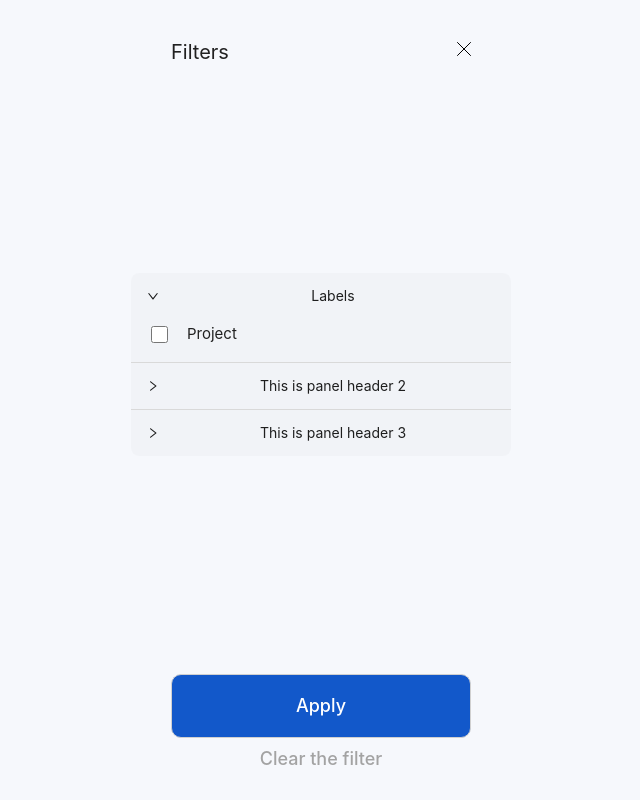
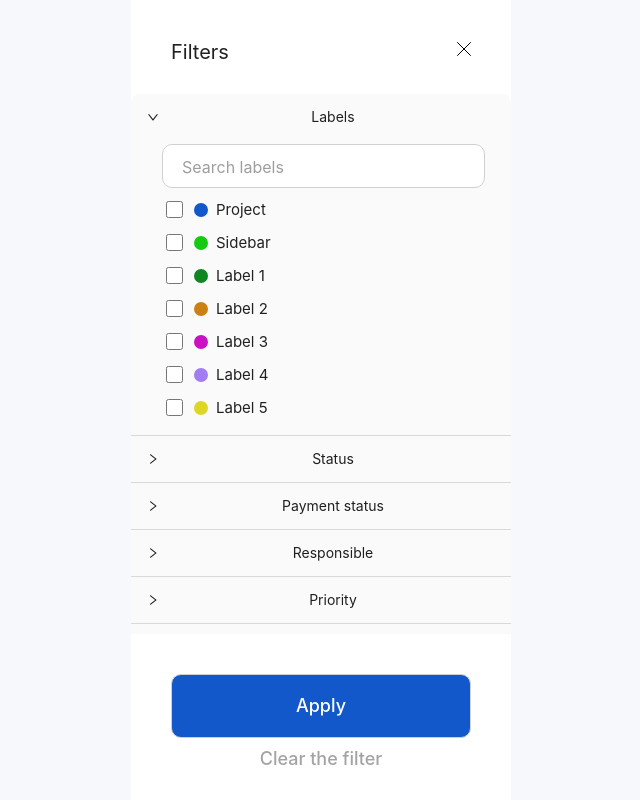
Before and after one commit to Cherkasant/khanukova, a React (Create React App) app: page / in a window 1280 px wide. Shown: the whole page, without its empty margins (319-959 px from the left). Built offline with nearby package versions, Linux system fonts and the light colour scheme; what apisauce would draw is missing.

Commit message:
edit FilterPanel(не сливать)

```diff
--- a/src/Components/Checkbox/Checkbox.module.css
+++ b/src/Components/Checkbox/Checkbox.module.css
@@ -17,3 +17,29 @@
   line-height: 18px;
   color: #212121;
 }
+.icon{
+  width: 14px;
+  height: 14px;
+  border-radius: 50%;
+}
+.blue{
+  background-color: #1258CA;
+}
+.lime{
+  background-color: #16CA12;
+}
+.green{
+  background-color: #0F8622;
+}
+.orange{
+  background-color: #CA8012;
+}
+.pink{
+  background-color: #CA12C3;
+}
+.purple{
+  background-color: #A27CF2;
+}
+.yellow{
+  background-color: #DDD625;
+}
--- a/src/Components/Checkbox/Checkbox.tsx
+++ b/src/Components/Checkbox/Checkbox.tsx
@@ -1,19 +1,28 @@
 import React, { FC } from "react";
 import styles from "./Checkbox.module.css";
+import classNames from "classnames";
 
+export enum IconColor {
+  Blue = "blue",
+  Lime = "lime",
+  Green = "green",
+  Orange = "orange",
+  Pink = "pink",
+  Purple = "purple",
+  Yellow = "yellow",
+}
 type CheckboxProps = {
   isChecked: boolean;
   handleChange: (event: React.ChangeEvent<HTMLInputElement>) => void;
   label: string;
-  color?: string;
+  icon?: boolean;
+  color?: IconColor;
 };
 
-const Checkbox: FC<CheckboxProps> = ({
-  isChecked,
-  handleChange,
-  label,
-  color,
-}) => {
+const Checkbox: FC<CheckboxProps> = (props) => {
+  const { isChecked, handleChange, label, color, icon } = props;
+
+  const IconClassName = color ? styles[color] : " without-color";
   return (
     <div className={styles.container}>
       <input
@@ -23,7 +32,9 @@ const Checkbox: FC<CheckboxProps> = ({
         onChange={handleChange}
         className={styles.input}
       />
-      <div className={styles.color}></div>
+      {icon ? (
+        <div className={classNames(styles.icon, IconClassName)}></div>
+      ) : null}
       <label htmlFor={label} className={styles.label}>
         {label}
       </label>
--- /dev/null
+++ b/src/Components/FilteresPanel/FilterProjectScreen/FilterProgectScreen.tsx
@@ -0,0 +1,92 @@
+import React, { useState } from "react";
+import { Collapse } from "antd";
+import Checkbox from "../../Checkbox";
+import FiltersPanel from "../FiltersPanel";
+import Input from "../../Input";
+import styles from "./FilterProjectScreen.module.css";
+import {
+  LabelCheckbox,
+  LastChangeCheckbox,
+  PaymentCheckbox,
+  PriorityCheckbox,
+  StatusCheckbox,
+} from "./constants";
+
+const { Panel } = Collapse;
+
+const FilterProjectScreen = () => {
+  const [searchLabel, setSearchLabel] = useState("");
+
+  return (
+    <FiltersPanel>
+      <Collapse bordered={false} defaultActiveKey={["1"]}>
+        <Panel header="Labels" key="1">
+          <div className={styles.container}>
+            <Input
+              value={searchLabel}
+              onChange={(value: string) => setSearchLabel(value)}
+              placeholder={"Search labels"}
+              className={styles.input}
+            />
+            {LabelCheckbox.map(({ label, icon, color }) => (
+              <Checkbox
+                isChecked={false}
+                handleChange={() => {}}
+                label={label}
+                icon={icon}
+                color={color}
+              />
+            ))}
+          </div>
+        </Panel>
+        <Panel header="Status" key="2">
+          <div className={styles.container}>
+            {StatusCheckbox.map(({ label }) => (
+              <Checkbox
+                isChecked={false}
+                handleChange={() => {}}
+                label={label}
+              />
+            ))}
+          </div>
+        </Panel>
+        <Panel header="Payment status" key="3">
+          <div className={styles.container}>
+            {PaymentCheckbox.map(({ label }) => (
+              <Checkbox
+                isChecked={false}
+                handleChange={() => {}}
+                label={label}
+              />
+            ))}
+          </div>
+        </Panel>
+        <Panel header="Responsible" key="4"></Panel>
+        <Panel header="Priority" key="5">
+          <div className={styles.container}>
+            {PriorityCheckbox.map(({ label }) => (
+              <Checkbox
+                isChecked={false}
+                handleChange={() => {}}
+                label={label}
+              />
+            ))}
+          </div>
+        </Panel>
+        <Panel header="Last change" key="6">
+          <div className={styles.container}>
+            {LastChangeCheckbox.map(({ label }) => (
+              <Checkbox
+                isChecked={false}
+                handleChange={() => {}}
+                label={label}
+              />
+            ))}
+          </div>
+        </Panel>
+      </Collapse>
+    </FiltersPanel>
+  );
+};
+
+export default FilterProjectScreen;
--- /dev/null
+++ b/src/Components/FilteresPanel/FilterProjectScreen/FilterProjectScreen.module.css
@@ -0,0 +1,12 @@
+.container{
+    width: 300px;
+    display: flex;
+    flex-direction: column;
+    gap: 10px;
+    margin-left: 15px;
+
+}
+.input{
+    width: 300px;
+    height: 40px;
+}
--- /dev/null
+++ b/src/Components/FilteresPanel/FilterProjectScreen/constants.ts
@@ -0,0 +1,35 @@
+import { IconColor } from "../../Checkbox/Checkbox";
+
+export const LabelCheckbox = [
+  { label: "Project", icon: true, color: IconColor.Blue },
+  { label: "Sidebar", icon: true, color: IconColor.Lime },
+  { label: "Label 1", icon: true, color: IconColor.Green },
+  { label: "Label 2", icon: true, color: IconColor.Orange },
+  { label: "Label 3", icon: true, color: IconColor.Pink },
+  { label: "Label 4", icon: true, color: IconColor.Purple },
+  { label: "Label 5", icon: true, color: IconColor.Yellow },
+];
+export const StatusCheckbox = [
+  { label: "To Do" },
+  { label: "In progress" },
+  { label: "Delayed" },
+  { label: "On Hold" },
+  { label: "Canceled" },
+  { label: "Ready for QA" },
+  { label: "In Testing" },
+  { label: "Approved" },
+  { label: "Not Approved" },
+  { label: "Completed" },
+];
+export const PaymentCheckbox = [{ label: "Paid" }, { label: "Unpaid" }];
+export const PriorityCheckbox = [
+  { label: "High" },
+  { label: "Medium" },
+  { label: "Low" },
+];
+export const LastChangeCheckbox = [
+  { label: "Last 7 days" },
+  { label: "Last 14 days" },
+  { label: "Last 30 days" },
+  { label: "Last 3 months" },
+];
--- /dev/null
+++ b/src/Components/FilteresPanel/FilterProjectScreen/index.ts
@@ -0,0 +1 @@
+export { default } from "./FilterProgectScreen";
--- a/src/Components/FilteresPanel/FiltersPanel.module.css
+++ b/src/Components/FilteresPanel/FiltersPanel.module.css
@@ -3,6 +3,11 @@
     display: flex;
     flex-direction: column;
     justify-content: space-between;
+    background-color: #FFFFFF;
+}
+.children{
+    height: 100vh;
+    overflow: auto;
 }
 .filtersHeader{
     display: flex;
--- a/src/Components/FilteresPanel/FiltersPanel.tsx
+++ b/src/Components/FilteresPanel/FiltersPanel.tsx
@@ -16,7 +16,8 @@ const FiltersPanel: FC<FiltersPanelProps> = ({ children }) => {
           <CloseFilterIcon />
         </div>
       </div>
-      <div>{children}</div>
+      <div className={styles.children}>{children}</div>
+
       <div className={styles.btnContainer}>
         <Button title={"Apply"} type={ButtonTypes.TextButton} />
         <div className={styles.clearBtn}>{"Clear the filter"}</div>
--- a/src/Pages/Router/Router.tsx
+++ b/src/Pages/Router/Router.tsx
@@ -1,21 +1,6 @@
 import React from "react";
-import { BrowserRouter, Route, Routes } from "react-router-dom";
-import SignIn from "../SignIn";
-import RegistrationRolePage from "../RegistrationRolePage";
-import RegistrationInfoPage from "../RegistrationInfoPage";
-import PagesWrapper from "../../Components/PagesWrapper";
-import PasswordRequestPage from "../PasswordRequestPage";
-import SignUp from "../SignUp";
-import Home from "../Home";
-import ProjectScreen from "../ProjectScreen";
-import PasswordReset from "../PasswordResetPage";
-import ActivationPage from "../ActivationPage";
-import CheckNewPassword from "../CheckNewPassword";
-import FiltersPanel from "../../Components/FilteresPanel";
-import { Collapse } from "antd";
-import Checkbox from "../../Components/Checkbox";
-
-const { Panel } = Collapse;
+import { BrowserRouter } from "react-router-dom";
+import FilterProjectScreen from "../../Components/FilteresPanel/FilterProjectScreen";
 
 export enum PathNames {
   Home = "/",
@@ -62,19 +47,7 @@ const Router = () => {
       {/*    element={<PasswordRequestPage />}*/}
       {/*  />*/}
       {/*</Routes>*/}
-      <FiltersPanel>
-        <Collapse bordered={false} defaultActiveKey={["1"]}>
-          <Panel header="Labels" key="1">
-            <Checkbox
-              isChecked={false}
-              handleChange={() => {}}
-              label={"Project"}
-            />
-          </Panel>
-          <Panel header="This is panel header 2" key="2"></Panel>
-          <Panel header="This is panel header 3" key="3"></Panel>
-        </Collapse>
-      </FiltersPanel>
+      <FilterProjectScreen />
     </BrowserRouter>
   );
 };
```
